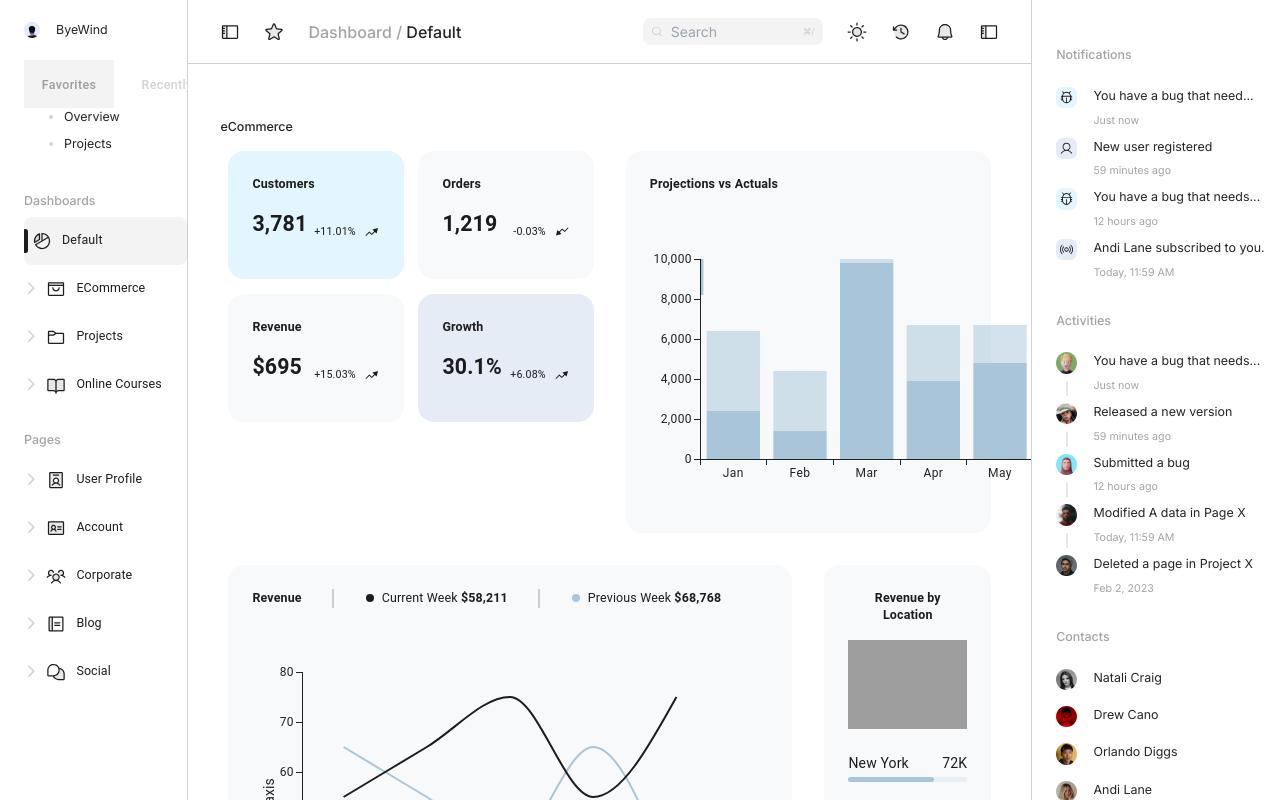
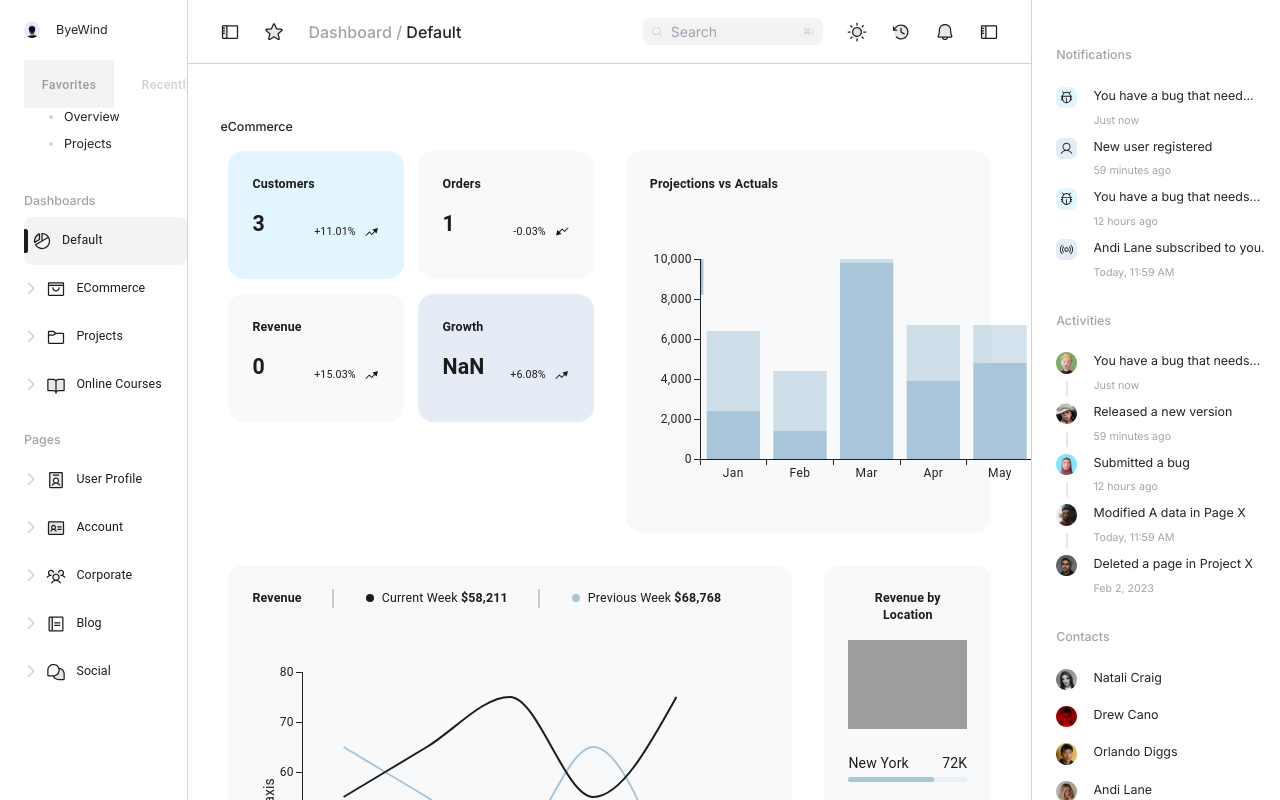
Before and after one commit to DHarsh10/eCommerce_dashboard, a React (Create React App) app: page /dashboard in a window 1280 px wide. Shown: the top 800 px of the page. Built offline with nearby package versions, Linux system fonts and the light colour scheme; grey boxes are pictures that could not be loaded.

Commit message:
Update OrdersData.js

```diff
--- a/src/components/OrdersData.js
+++ b/src/components/OrdersData.js
@@ -1,9 +1,30 @@
-import { ordersData } from '../data/dafaultData';
+import { useEffect } from 'react';
+import { gsap, Power1 } from 'gsap';
+import { ordersData } from '../data/dafaultData'
 import useTheme from '../contexts/themeContext';
 
 const OrdersData = () => {
   const { theme } = useTheme();
 
+  useEffect(() => {
+    const items = document.querySelectorAll(".animateNum");
+
+    items.forEach((item, i) => {
+      const endValue = ordersData[i].numbers
+      gsap.fromTo(item,
+        { textContent: 0 },
+        {
+          textContent: endValue, // Animate to the actual number
+          duration: 3, // Duration of animation
+          ease: Power1.easeInOut,
+          snap: { textContent: 1 }, // Snap to whole numbers
+          onUpdate: function () {
+            item.textContent = Math.floor(item.textContent); // Round the number during the animation
+          }
+        }
+      );
+    });
+  }, []);
 
   return (
     <div className='orders-data'>
@@ -12,7 +33,11 @@ const OrdersData = () => {
           <div key={i} className={`orders-data${i + 1} p-4`}>
             <p className='text-left text-[0.972vw] font-semibold'>{data.name}</p>
             <div className='flex justify-between items-center'>
-              <p className='text-[1.667vw] font-semibold'>{data.numbers}</p>
+              <p className='text-[1.667vw] font-semibold'>
+                {data.unitStart && data.unitStart}
+                <span className='animateNum'>{data.numbers}</span>
+                {data.unitEnd && data.unitEnd}
+              </p>
               <div className='text-[0.833vw] flex gap-2 font-normal'>
                 {data.stonks}
                 <img src={`${theme === 'light' ? data['img'][0] : data['img'][1]}`} alt='' />
```
